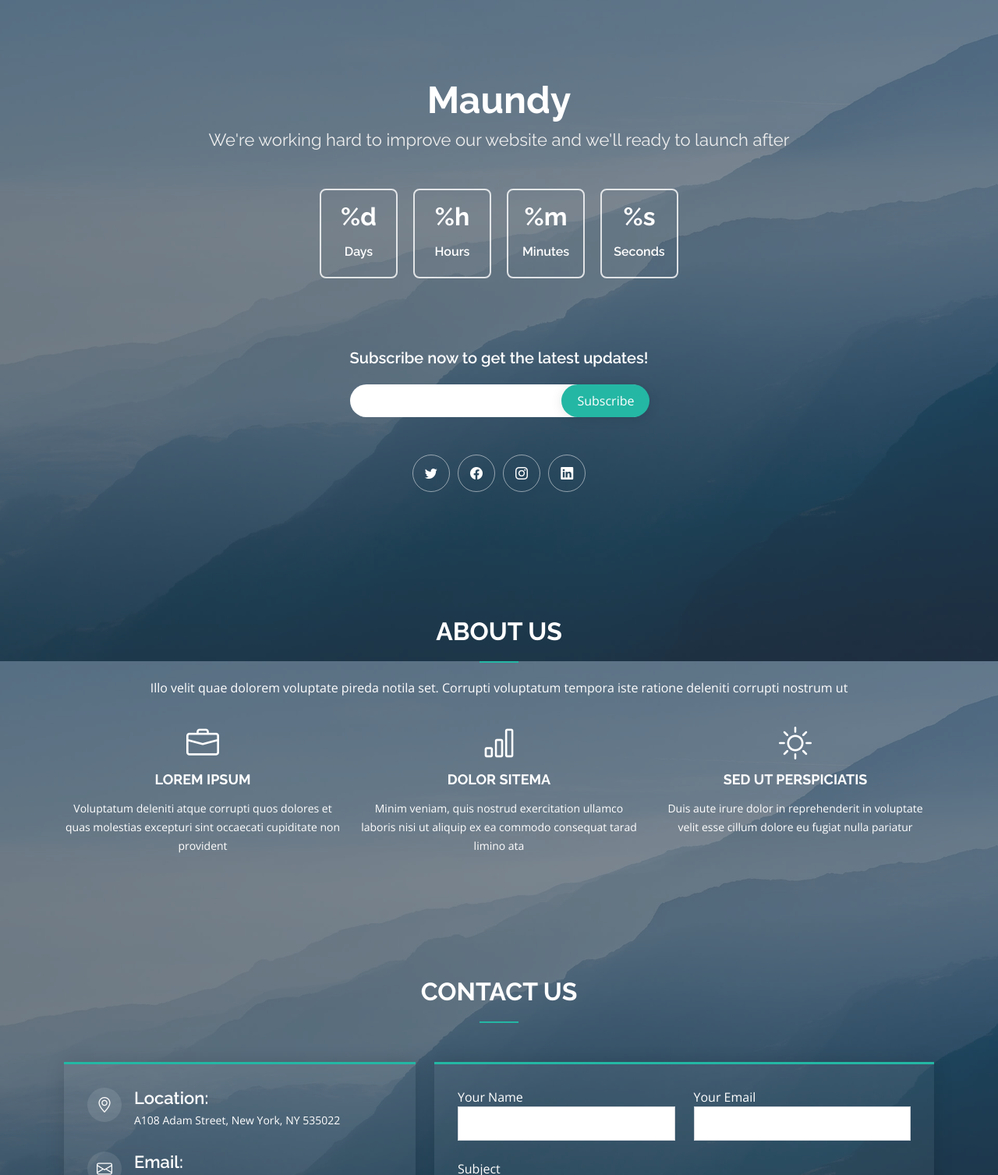
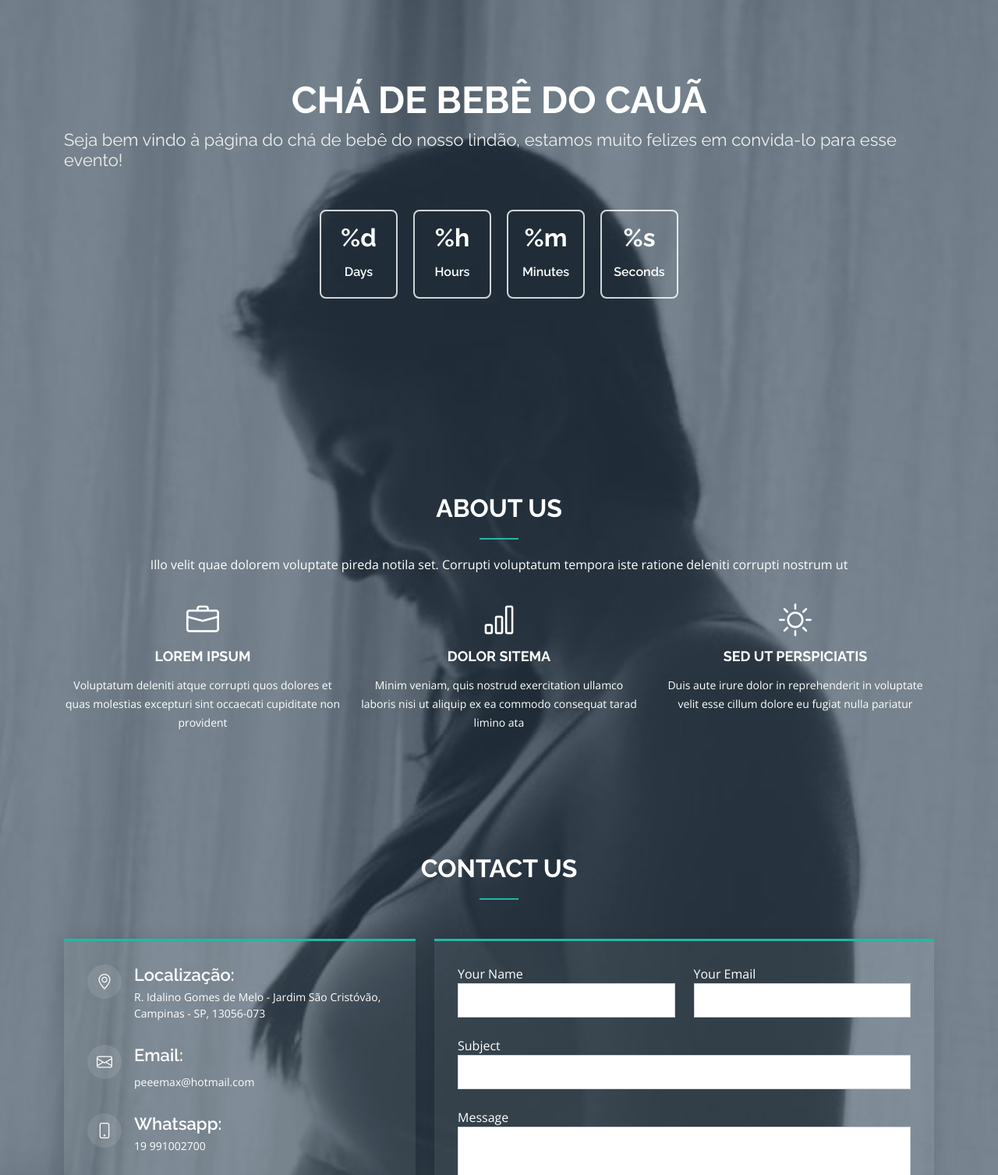
Before and after one commit to peeemax/Cha-Baby, a Django app: page /main/ in a window 1280 px wide. Shown: the top 1507 px of the page at 78% size. Run offline with Django 4.2, Linux system fonts and the light colour scheme; some libraries are stand-ins or nearby versions.

Commit message:
Adicionada foto de fundo do site

```diff
--- a/main/static/assets/css/style.css
+++ b/main/static/assets/css/style.css
@@ -11,7 +11,7 @@
 body {
   font-family: "Open Sans", sans-serif;
   color: #fff;
-  background: url("../img/bg.jpg") top center no-repeat;
+  background: url("../img/Ma.jpeg") top center no-repeat;
   background-size: cover;
   position: relative;
 }
--- a/main/templates/index.html
+++ b/main/templates/index.html
@@ -38,9 +38,9 @@
   <header id="header" class="d-flex align-items-center">
     <div class="container d-flex flex-column align-items-center">
 
-      <h1>Maundy</h1>
-      <h2>We're working hard to improve our website and we'll ready to launch after</h2>
-      <div class="countdown d-flex justify-content-center" data-count="2023/12/3">
+      <h1>CHÁ DE BEBÊ DO CAUÃ</h1>
+      <h2>Seja bem vindo à página do chá de bebê do nosso lindão, estamos muito felizes em convida-lo para esse evento!</h2>
+      <div class="countdown d-flex justify-content-center" data-count="2022/12/3">
         <div>
           <h3>%d</h3>
           <h4>Days</h4>
@@ -57,27 +57,6 @@
           <h3>%s</h3>
           <h4>Seconds</h4>
         </div>
-      </div>
-
-      <div class="subscribe">
-        <h4>Subscribe now to get the latest updates!</h4>
-        <form action="forms/notify.php" method="post" role="form" class="php-email-form">
-          <div class="subscribe-form">
-            <input type="email" name="email" required><input type="submit" value="Subscribe">
-          </div>
-          <div class="mt-2">
-            <div class="loading">Loading</div>
-            <div class="error-message"></div>
-            <div class="sent-message">Your notification request was sent. Thank you!</div>
-          </div>
-        </form>
-      </div>
-
-      <div class="social-links text-center">
-        <a href="#" class="twitter"><i class="bi bi-twitter"></i></a>
-        <a href="#" class="facebook"><i class="bi bi-facebook"></i></a>
-        <a href="#" class="instagram"><i class="bi bi-instagram"></i></a>
-        <a href="#" class="linkedin"><i class="bi bi-linkedin"></i></a>
       </div>
 
     </div>
@@ -129,23 +108,23 @@
             <div class="info">
               <div class="address">
                 <i class="bi bi-geo-alt"></i>
-                <h4>Location:</h4>
-                <p>A108 Adam Street, New York, NY 535022</p>
+                <h4>Localização:</h4>
+                <p>R. Idalino Gomes de Melo - Jardim São Cristóvão, Campinas - SP, 13056-073</p>
               </div>
 
               <div class="email">
                 <i class="bi bi-envelope"></i>
                 <h4>Email:</h4>
-                <p>info@example.com</p>
+                <p>peeemax@hotmail.com</p>
               </div>
 
               <div class="phone">
                 <i class="bi bi-phone"></i>
-                <h4>Call:</h4>
-                <p>+1 5589 55488 55s</p>
+                <h4>Whatsapp:</h4>
+                <p>19 991002700</p>
               </div>
 
-              <iframe src="https://www.google.com/maps/embed?pb=!1m14!1m8!1m3!1d12097.433213460943!2d-74.0062269!3d40.7101282!3m2!1i1024!2i768!4f13.1!3m3!1m2!1s0x0%3A0xb89d1fe6bc499443!2sDowntown+Conference+Center!5e0!3m2!1smk!2sbg!4v1539943755621" frameborder="0" style="border:0; width: 100%; height: 290px;" allowfullscreen></iframe>
+              <iframe src="https://www.google.com/maps/embed?pb=!1m18!1m12!1m3!1d3673.049102364964!2d-47.1468993!3d-22.985221799999998!2m3!1f0!2f0!3f0!3m2!1i1024!2i768!4f13.1!3m3!1m2!1s0x94c8b749975775df%3A0x76ab6e11b0ddb89a!2sChacara%20Paran%C3%A1!5e0!3m2!1spt-BR!2sbr!4v1663075934563!5m2!1spt-BR!2sbr" frameborder="0" style="border:0; width: 100%; height: 290px;" allowfullscreen></iframe>
             </div>
 
           </div>
@@ -197,7 +176,7 @@
         <!-- You can delete the links only if you purchased the pro version. -->
         <!-- Licensing information: https://bootstrapmade.com/license/ -->
         <!-- Purchase the pro version with working PHP/AJAX contact form: https://bootstrapmade.com/maundy-free-coming-soon-bootstrap-theme/ -->
-        Designed by <a href="https://bootstrapmade.com/">BootstrapMade</a>
+        Desenvolvido por <a href="https://github.com/peeemax">Pedro Maximiano</a>
       </div>
     </div>
   </footer><!-- End #footer -->
```
Also changed, not shown: main/static/assets/img/Ma.jpeg (added).
